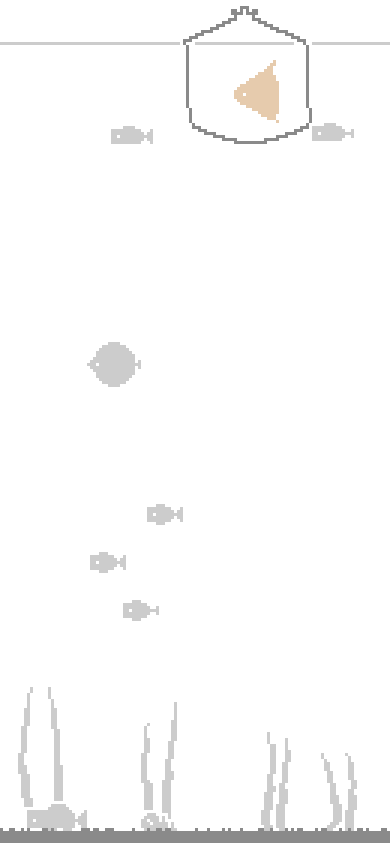
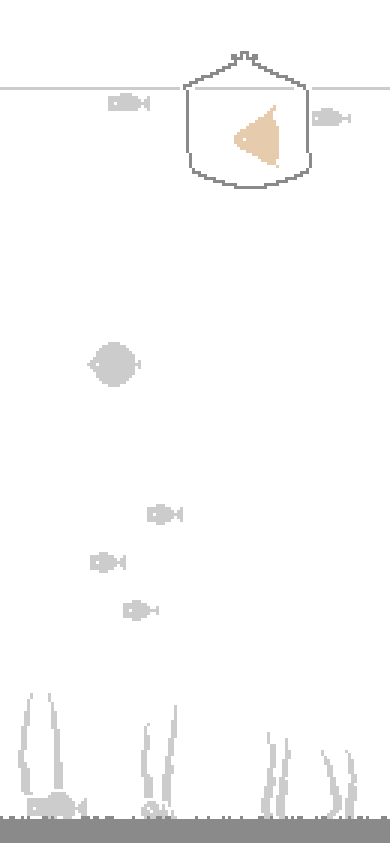
Before and after one commit to sooflee/sooflee.github.io, a plain HTML site: page index.html in a window 390 px wide. Drawn offline with Linux system fonts and the light colour scheme.

Commit message:
Size the grid by the cell, not the column count, so wide screens hold more tank
The tank was always 215 columns wide past phone size, so a cell -- and
with it every fish, plant and rock -- grew with the window: about 6.7 CSS
pixels at 1440, against 3.4 on a phone. A cell is now a fixed 4.4 pixels
on screen, easing up to the phone's value between 640 and 1200, so a wide
window shows more of the tank rather than a magnified one. Everything is
roughly a third smaller at 1440 and far smaller beyond it.

The air above the waterline and the substrate below are shares of the
tank's height now, or the finer grid would have squeezed the bed to a
sliver and pinned the surface to the top edge. Plant clusters and the
shoaling species scale with the width they have to fill, so the extra
room reads as more tank rather than empty water, and a shoal spawns
across a huddle wide enough to hold it.

Co-Authored-By: Claude Opus 5 (1M context) <noreply@anthropic.com>
Claude-Session: https://claude.ai/code/session_01U7abEipACgAQiDWx1aJcvD

```diff
--- a/index.html
+++ b/index.html
@@ -363,15 +363,22 @@
         canvas.width = w;
         canvas.height = h;
 
-        var targetCols = canvas.clientWidth < 640 ? 115 : 215;
-        CELL = Math.max(3, Math.round(w / targetCols));
+        // A cell is one fixed size on screen, never a share of the window:
+        // the tank looks identical on a phone and on a monitor, and a bigger
+        // window simply shows more of it.
+        CELL = Math.max(2, Math.round(2.9 * dpr));
         COLS = Math.floor(w / CELL);
         ROWS = Math.floor(h / CELL);
         OX = Math.floor((w - COLS * CELL) / 2);
         OY = Math.floor((h - ROWS * CELL) / 2);
+        // Air and substrate are fixed depths too, so the waterline sits the
+        // same distance from the top and the bed is the same thickness in
+        // every window; a taller one just holds more water between them.
+        BED = 8;
+        AIR = 29;
         FLOOR = ROWS - BED;
         WATER = AIR;
-        SWIM_FLOOR = FLOOR - Math.max(8, Math.round(ROWS * 0.09));
+        SWIM_FLOOR = FLOOR - 22;
         build();
     }
 
@@ -385,7 +392,9 @@
         }
 
         plants = [];
-        var pCount = 4;
+        // Plants and shoals are spaced by how much tank there is, so a wider
+        // window fills with more of the same life instead of thinning out.
+        var pCount = Math.max(4, Math.round(COLS / 100));
         for (i = 0; i < pCount; i++) {
             var px0 = Math.round((i + rand(0.28, 0.72)) * (COLS / pCount));
             px0 = Math.max(2, Math.min(COLS - 12, px0));
@@ -393,7 +402,7 @@
             for (var b = 0; b < blades; b++) {
                 plants.push({
                     x: px0 + b * irand(4, 7),
-                    h: irand(Math.round(ROWS * 0.09), Math.round(ROWS * 0.17)),
+                    h: irand(22, 42),
                     phase: rand(0, Math.PI * 2),
                     speed: rand(0.03, 0.055),
                     waves: rand(2.4, 4.0),
@@ -408,6 +417,8 @@
             ? ['tetra', 'tetra', 'tetra', 'angel', 'discus', 'danio', 'danio']
             : ['tetra', 'tetra', 'tetra', 'tetra', 'tetra', 'hatchet', 'angel', 'discus',
                'danio', 'danio'];
+        var extra = small ? 0 : Math.round((COLS - 215) / 48);
+        for (i = 0; i < extra; i++) roster.push(i % 3 === 2 ? 'danio' : 'tetra');
         for (i = 0; i < roster.length; i++) {
             var sp = SPECIES[roster[i]];
             if (sp.shoal && !schoolPace[roster[i]]) {
@@ -421,9 +432,12 @@
             var pace = sp.shoal ? schoolPace[roster[i]] * rand(0.92, 1.08)
                                 : rand(sp.speed[0], sp.speed[1]);
             var spot = schoolSpot[roster[i]];
-            var spawnY = spot ? Math.round(spot.y + rand(-10, 10))
+            // A bigger shoal needs a bigger huddle, or its members spawn on
+            // top of each other and the clash test never finds them room.
+            var huddle = Math.max(1, Math.sqrt(roster.length / 10));
+            var spawnY = spot ? Math.round(spot.y + rand(-10, 10) * huddle)
                               : Math.round(rand(ROWS * sp.band[0], ROWS * sp.band[1]));
-            var spawnX = spot ? spot.x + rand(-30, 30)
+            var spawnX = spot ? spot.x + rand(-30, 30) * huddle
                               : rand(2, Math.max(3, COLS - sp.w - 2));
             for (var tries = 0; tries < 24; tries++) {
                 var clash = false;
@@ -433,9 +447,9 @@
                         spawnY + sp.h + 3 > o.y && o.y + o.sp.h + 3 > spawnY) { clash = true; break; }
                 }
                 if (!clash) break;
-                spawnX = spot ? spot.x + rand(-24, 24)
+                spawnX = spot ? spot.x + rand(-24, 24) * huddle
                               : rand(2, Math.max(3, COLS - sp.w - 2));
-                spawnY = spot ? Math.round(spot.y + rand(-9, 9))
+                spawnY = spot ? Math.round(spot.y + rand(-9, 9) * huddle)
                               : Math.round(rand(ROWS * sp.band[0], ROWS * sp.band[1]));
             }
             fish.push({
```
